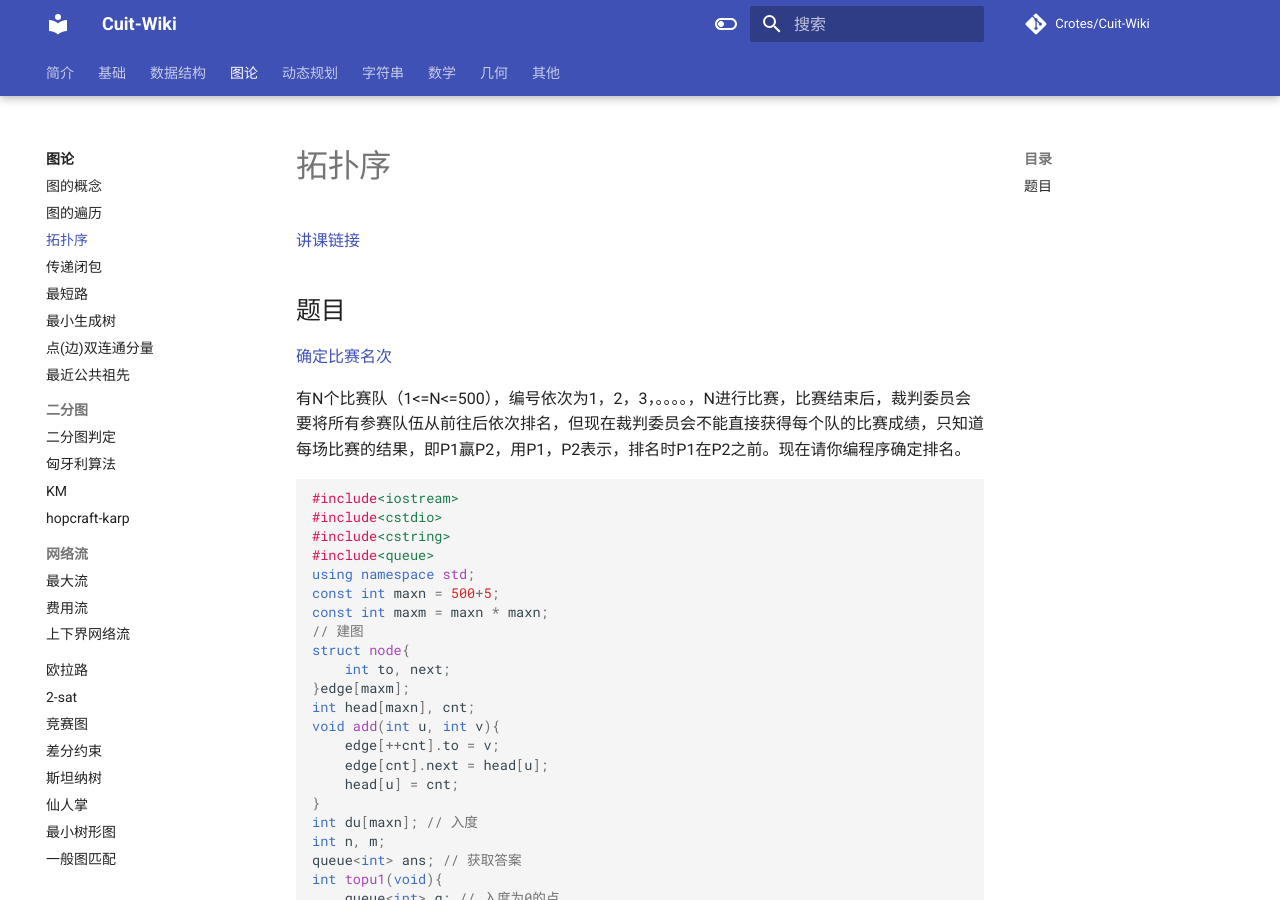
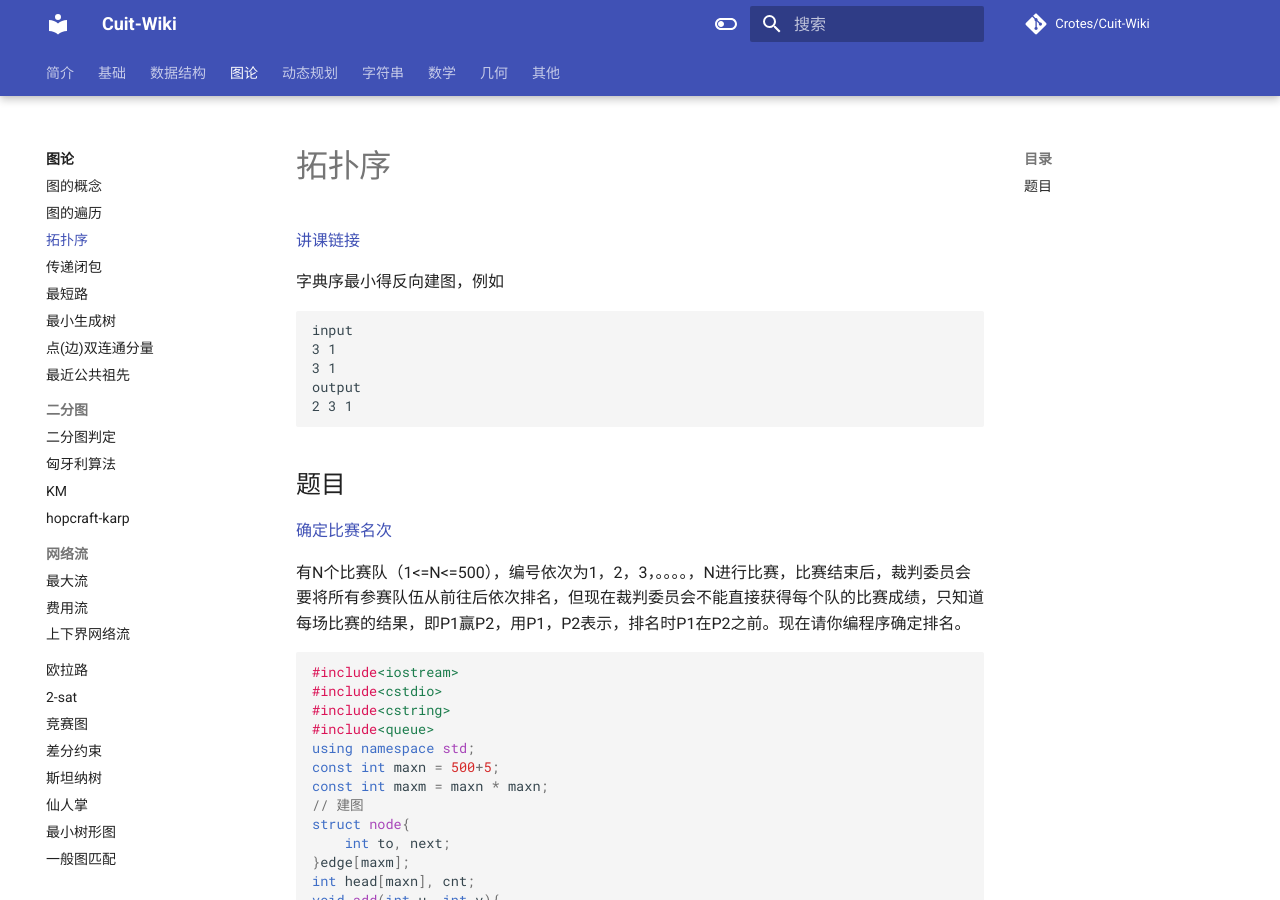
Before and after one commit to Crotes/Cuit-Wiki, an MkDocs documentation site: the page built from docs/Graph/拓扑序.md, in a window 1280 px wide and 900 px high. Built offline with MkDocs 1.6.1 and Material for MkDocs 9.7.7, drawn with Linux system fonts in a browser that asks for light colours; comment, search, counter and statistics services are not loaded.

Commit message:
新增小技巧

````diff
--- a/docs/Graph/拓扑序.md
+++ b/docs/Graph/拓扑序.md
@@ -1,5 +1,13 @@
 [讲课链接](https://www.bilibili.com/video/BV1nG4y127hs/?spm_id_from=333.999.0.0&vd_source=57a1e2bae1f3574849d8f90b75cb25a2)
 
+字典序最小得反向建图，例如
+```
+input
+3 1
+3 1
+output
+2 3 1
+```
 ## 题目
 [确定比赛名次](https://vjudge.net/contest/502874#problem/A)
 
````
